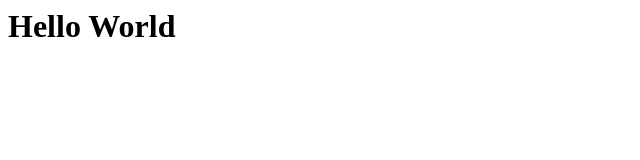
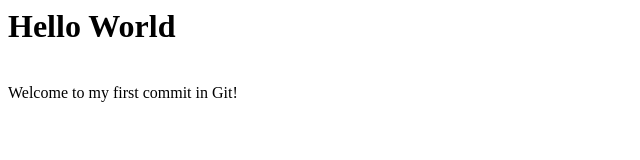
Before and after one commit to scotmo-ms25/test-html, a plain HTML site: page index.html in a window 1280 px wide. Shown: the whole page, without its empty margins (0-640 px from the left). Drawn offline with Linux system fonts and the light colour scheme.

Commit message:
adding welcome message

```diff
--- a/index.html
+++ b/index.html
@@ -4,5 +4,7 @@
     </head>
     <body>
         <h1>Hello World</h1>
+        <br>
+        Welcome to my first commit in Git!
     </body>
 </html>
```
